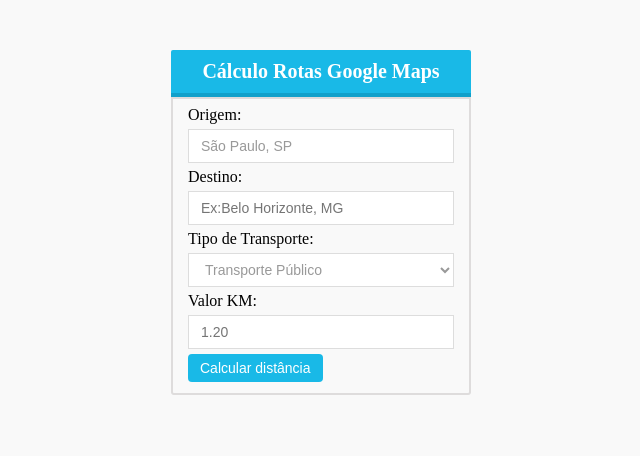
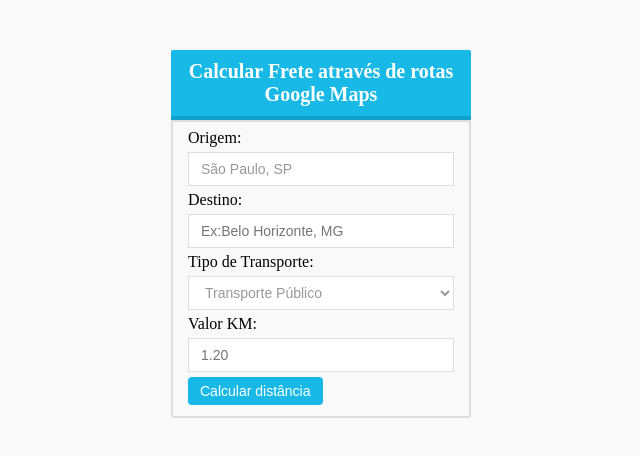
Before and after one commit to marcoswebmasteroficial/calculo-rotas-google-map, a plain HTML site: page index.html in a window 1280 px wide. Shown: the whole page, without its empty margins (319-959 px from the left). Drawn offline with Linux system fonts and the light colour scheme; some packages are replaced by stand-ins of ours.

Commit message:
Update index.html

```diff
--- a/index.html
+++ b/index.html
@@ -6,7 +6,7 @@
 </head>
 <body>
 <div id="app">
-<h1>Cálculo Rotas Google Maps</h1>
+<h1>Calcular Frete através de rotas Google Maps</h1>
 <main>
 <fieldset>
 <label>Origem: </label>
```
